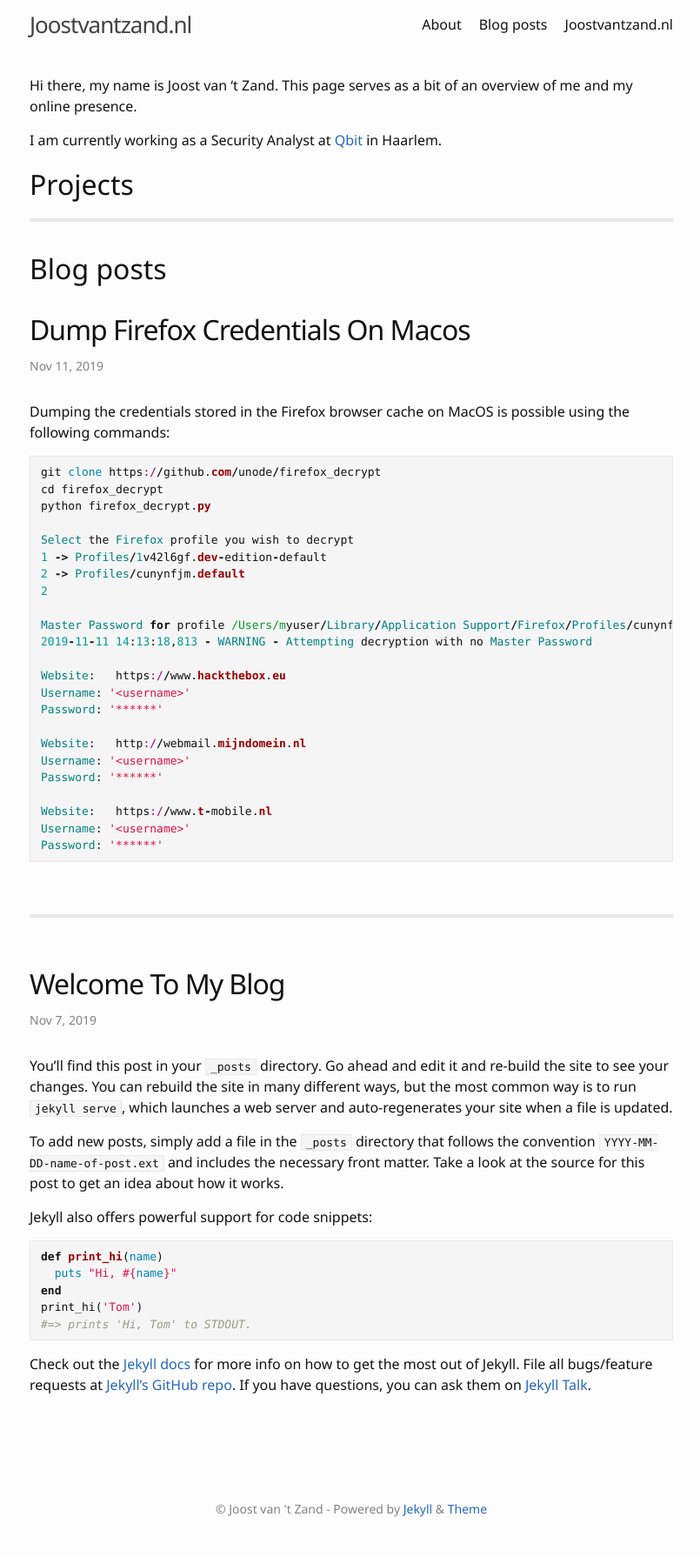
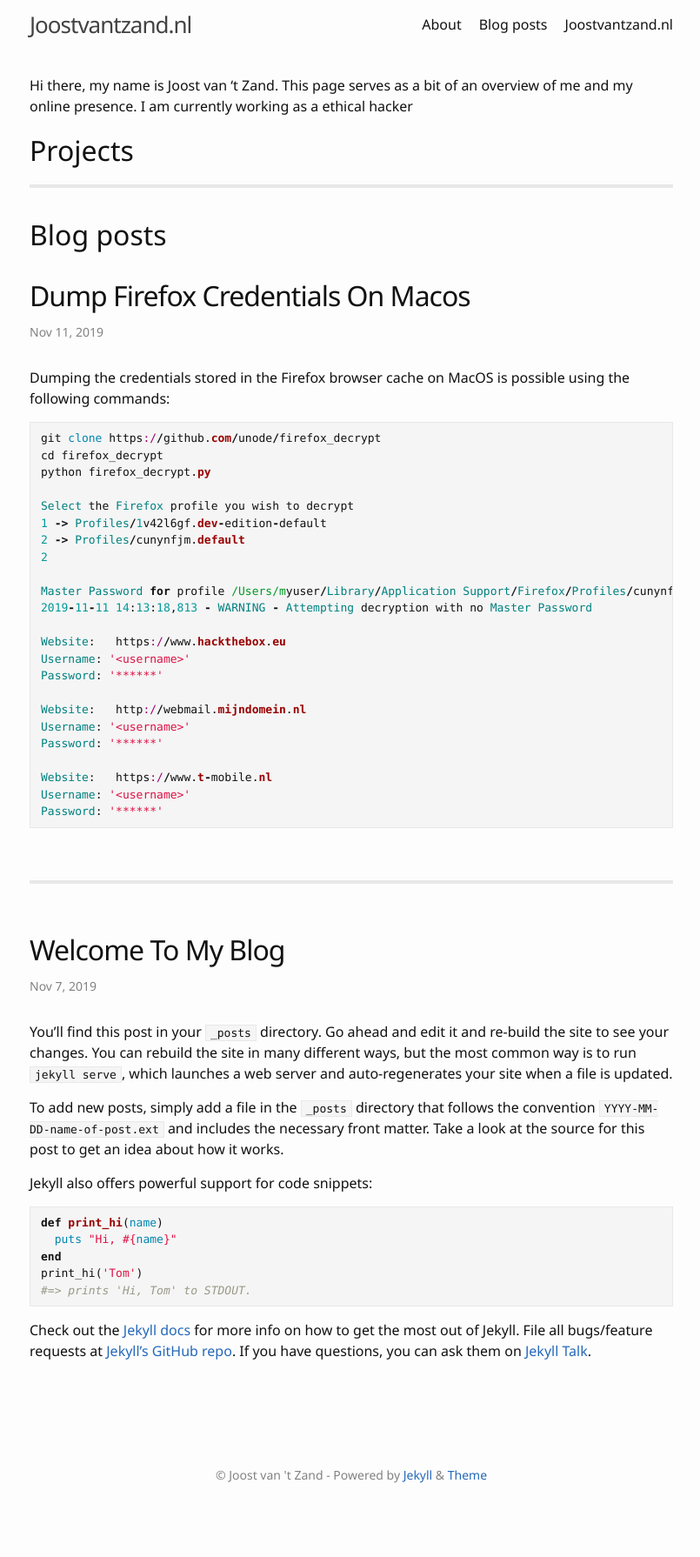
Before and after one commit to Joostvtz/joostvantzand.github.io, a Jekyll site: the page built from index.md, in a window 1280 px wide. Shown: the whole page at 87% size, without its empty margins (236-1041 px from the left). Built offline with Jekyll 4.4.1, drawn with Linux system fonts in a browser that asks for light colours; after the commit the page ends 1751 px from its top, so only the background shows below that.

Commit message:
index aanpassing

```diff
--- a/index.md
+++ b/index.md
@@ -5,9 +5,6 @@ permalink: /
 ---
 
 Hi there, my name is Joost van 't Zand. This page serves as a bit of an overview of me and my online presence.
-
-I am currently working as a Security Analyst at [Qbit][1] in Haarlem.
-
-[1]: https://www.qbit.nl/ "Qbit Cyber Security"
+I am currently working as a ethical hacker
 
 # Projects
```
